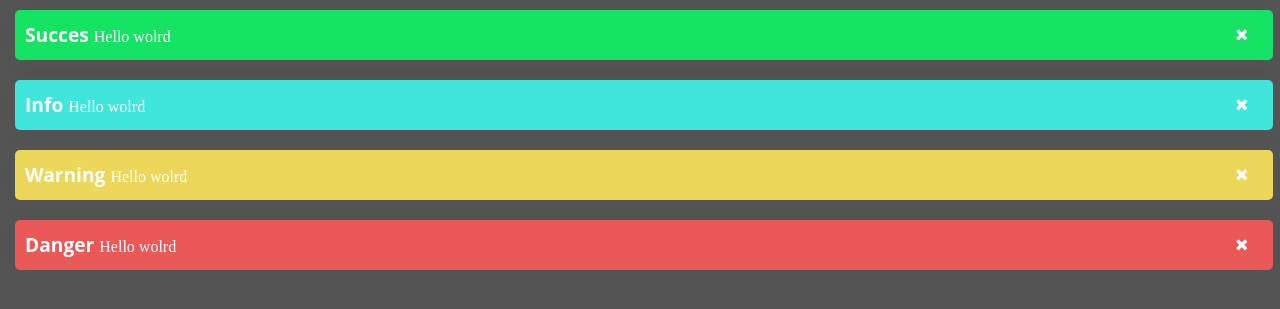
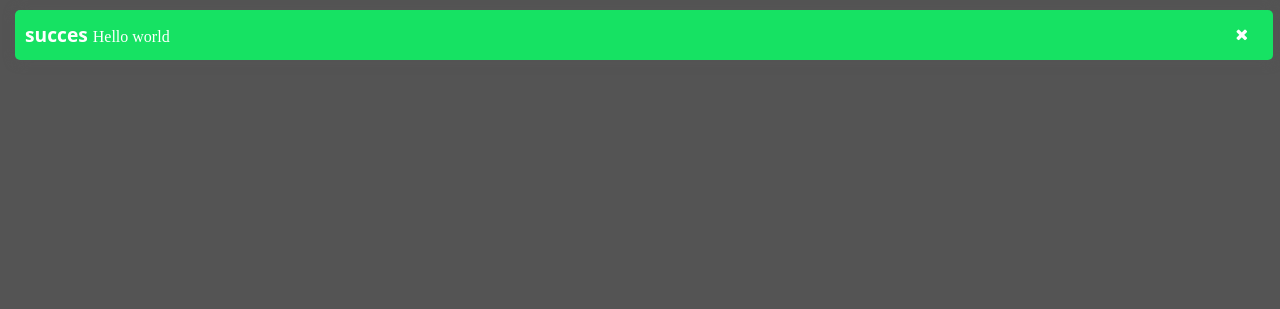
Before and after one commit to coockieHunt/Advert-class, a PHP site: page / in a window 1280 px wide. Shown: the top 309 px of the page. Run offline with PHP 8.4, Linux system fonts and the light colour scheme; some libraries are stand-ins or nearby versions.

Commit message:
clear code end add function addcolor

```diff
--- a/class/notifcation.class.php
+++ b/class/notifcation.class.php
@@ -1,86 +1,84 @@
 <?php
+
+namespace lib\advert;
+use Exception;
+
 /**
 * The short description
 *
-* creates notification simply and quickly
-*/
-class notification
+* creates advert simply and quickly
+**/
+
+class advert
 {
+	/** Create advert setting **/
 	private $_type;
-	private $_keyword;
+	private $_keyword ;
 	private $_text;
 
-	private $_color_succes = '#16E263';
-	private $_color_info = '#40E6DC' ;
-	private $_color_warning = '#EDD75A';
-	private $_color_danger = '#EA5858';
+	/** Default color notification **/
+	private $_color = array(
+		'succes' => '#16E263',
+		'info' => '#40E6DC',
+		'warning' => '#EDD75A',
+		'danger' => '#EDD75A',
+	);
 
+	/** push advert **/
+    public function push($type, $keyword, $text){
+    	$this->hydrate($type, $keyword, $text);
 
-	public function puch($type = 'null', $keyword ='null', $text){
-
-
-		// Hydrate function//
-		$text = ucfirst($text);
-
-		$this->set_type($type);
-		$this->set_keyword($keyword);
-		$this->set_text($text);
-
-		// If the type of notification is not specified then she pressed a succes //
-		if (is_null($this->_type)) {
-			$type = 'succes';
+    	// if the keyword and automatic alor it will take the value of the type //
+    	if ($keyword == 'auto') {
+    		$this->set_keyword($this->get_type());
     	}
 
-		// If not keyword then they will not specify the type valer //
-		if (is_null($this->_keyword)) {
-			$keyword = $type;
-			$keyword = ucfirst($keyword);
-		}
+    	//apply color compared to Type //
+    	$this->set_type($this->_color[$this->get_type()]);
 
-		// Send the notification with these parameter //
-		switch ($type) {
-			case 'succes':
-				$this->initmodel($this->_type, $this->_keyword = $keyword, $this->_text = $text,  $color = $this->_color_succes  );
-			break;
-
-			case 'info':
-				$this->initmodel($this->_type, $this->_keyword = $keyword, $this->_text = $text,  $color = $this->_color_info  );
-			break;
-
-			case 'warning':
-				$this->initmodel($this->_type, $this->_keyword = $keyword, $this->_text = $text,  $color = $this->_color_warning  );
-			break;
-
-			case 'danger':
-				$this->initmodel($this->_type, $this->_keyword = $keyword, $this->_text = $text,  $color = $this->_color_danger  );
-			break;
-
-			default:
-				$this->initmodel($this->_type, $this->_keyword = $keyword, $this->_text = $text,  $color = $this->_color_succes  );
-			break;
-		}
+    	$this->initmodel($type, $keyword, $text);
     }
 
 
-	private function initmodel($type ='null', $keyword = 'null', $text, $color){
-		echo "<div class='notification animated bounceInDown '  id='hide' style='background-color:". $color ."'><strong>". $this->_keyword ." </strong><span>" . $this->_text . "</span><a href='#' onclick='cacher()'><i class='fa fa-times'></i></a></div>";
+	/** Add a notification color */
+	public function addcolor($name, $addcolor){
+		// vcheck whether the information is valid //
+		if (preg_match('/#([a-fA-F0-9]{3}){1,2}\b/', $addcolor) && preg_match("/^[a-zA-Z]+$/", $name)) {
+			$tmpcolor = array(''. $name .'' => ''. $addcolor .'');
+			$this->_color = array_merge($tmpcolor, $this->_color);
+		}else{throw new Exception('hexadecimal code Invalid : http://www.w3schools.com/tags/ref_colorpicker.asp or the name must contain only character');}
 	}
 
 
-	// Setter end Getter //
-
-	private function set_type($type){
-		 return $this->_type = $type;
+    /** Sending variable **/
+	private function hydrate($type, $keyword, $text){
+		$this->set_type(lcfirst($type));
+		$this->set_keyword($keyword);
+		$this->set_text(ucfirst($text));
 	}
 
-	private function set_keyword($keyword){
-		return $this->_keyword = $keyword;
+	/** appearance of advert */
+	private function initmodel($type, $keyword, $text){
+		echo "<div class='notification animated bounceInDown'  id='hide' style='background-color:" . $this->get_type()  . "'><strong>" . $this->get_keyword() . " </strong><span>" . $this->get_text() . "</span><a href='#' onclick='cacher()'><i class='fa fa-times'></i></a></div>";
 	}
 
-	private function set_text($text){
-		return $this->_text = $text;
+	/** debug function **/
+	public function debug(){
+		$test = $this->get_color();
+		foreach ($test as $key => $value) {
+			echo "nom = ". $key . " couleur = " . $value . "<br>";
+		}
+		echo "<br>";
+		echo "type = ". $this->get_type()."<br>";
+		echo "keyword = ". $this->get_keyword()."<br>";
+		echo "text = ". $this->get_text()."<br>";
 	}
 
+	/**
+	* get end set function
+	**/
+
+    /** get **/
 	private function get_type(){
 		return $this->_type;
 	}
@@ -93,6 +91,21 @@ class notification
 		return $this->_text;
 	}
 
+	private function get_color(){
+		return $this->_color;
 	}
 
+	/** set **/
+	private function set_type($type){
+		$this->_type = $type;
+	}
+
+	private function set_keyword($keyword){
+		$this->_keyword = $keyword;
+	}
+
+	private function set_text($text){
+		$this->_text = $text;
+	}
+}
 ?>
--- a/index.php
+++ b/index.php
@@ -1,14 +1,14 @@
 <?php
 include_once('class/notifcation.class.php');
 
-$notifcation = new notification;
+$advert = new lib\advert\advert;
 
-$notifcation->puch('succes' , null, 'hello wolrd');
-$notifcation->puch('info' , null, 'Hello wolrd');
-$notifcation->puch('warning' , null, 'Hello wolrd');
-$notifcation->puch('danger' , null, 'Hello wolrd');
+$advert->addcolor('admin','#2446F2');
+
+$advert->push('Succes', 'auto', 'hello world');
 
 
+//$advert->debug();
 ?>
 <html>
 	<head>
--- a/js/notification.js
+++ b/js/notification.js
@@ -5,5 +5,6 @@
 
 function cacher()
 {
+	//document.getElementById("hide").className += " fadeIn".style.display = 'none';
 	document.getElementById('hide').style.display = 'none';
 }
```
Also changed, not shown: 1 other file. Lines whose indentation alone changed are shown as unchanged.
